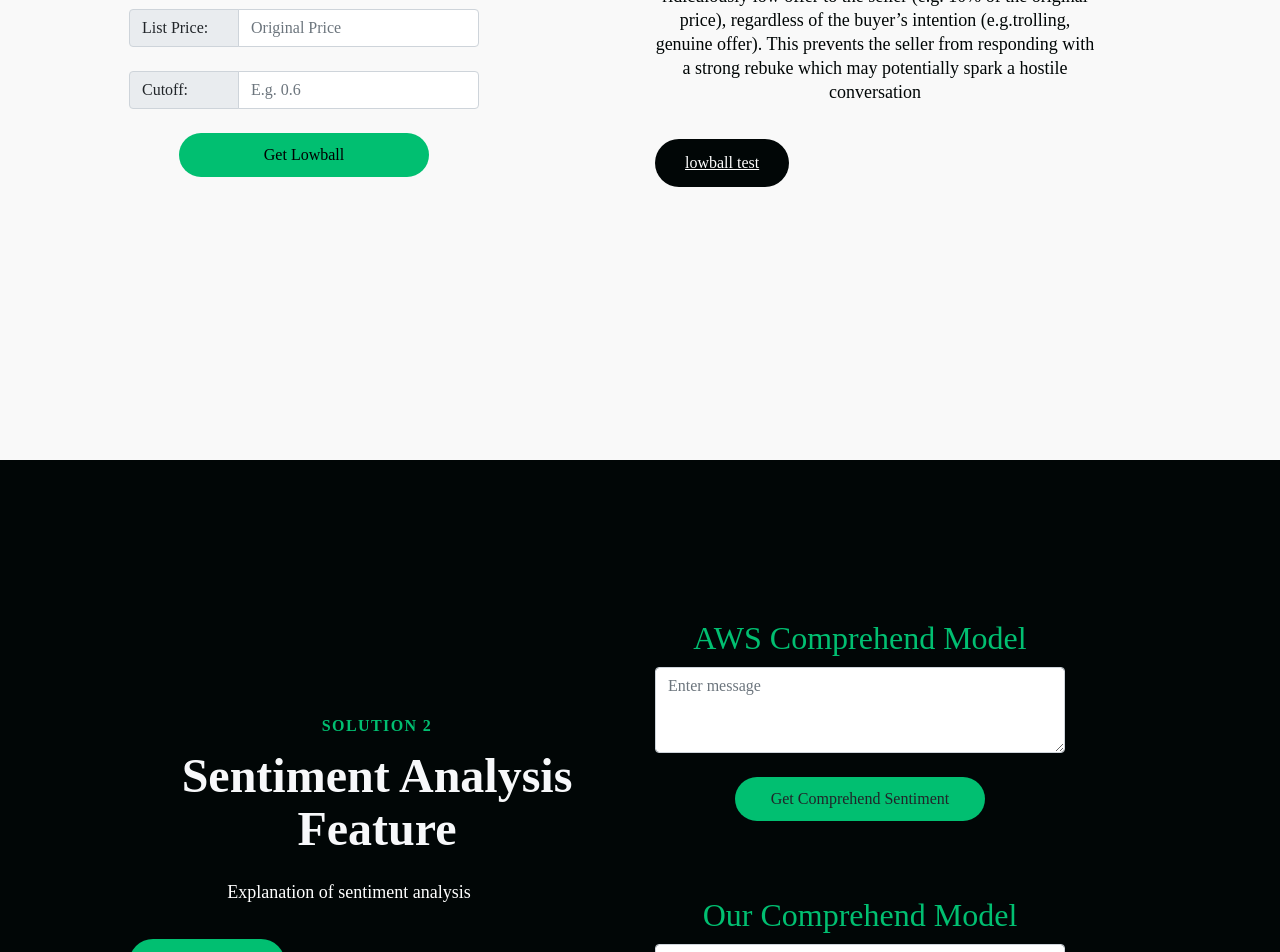
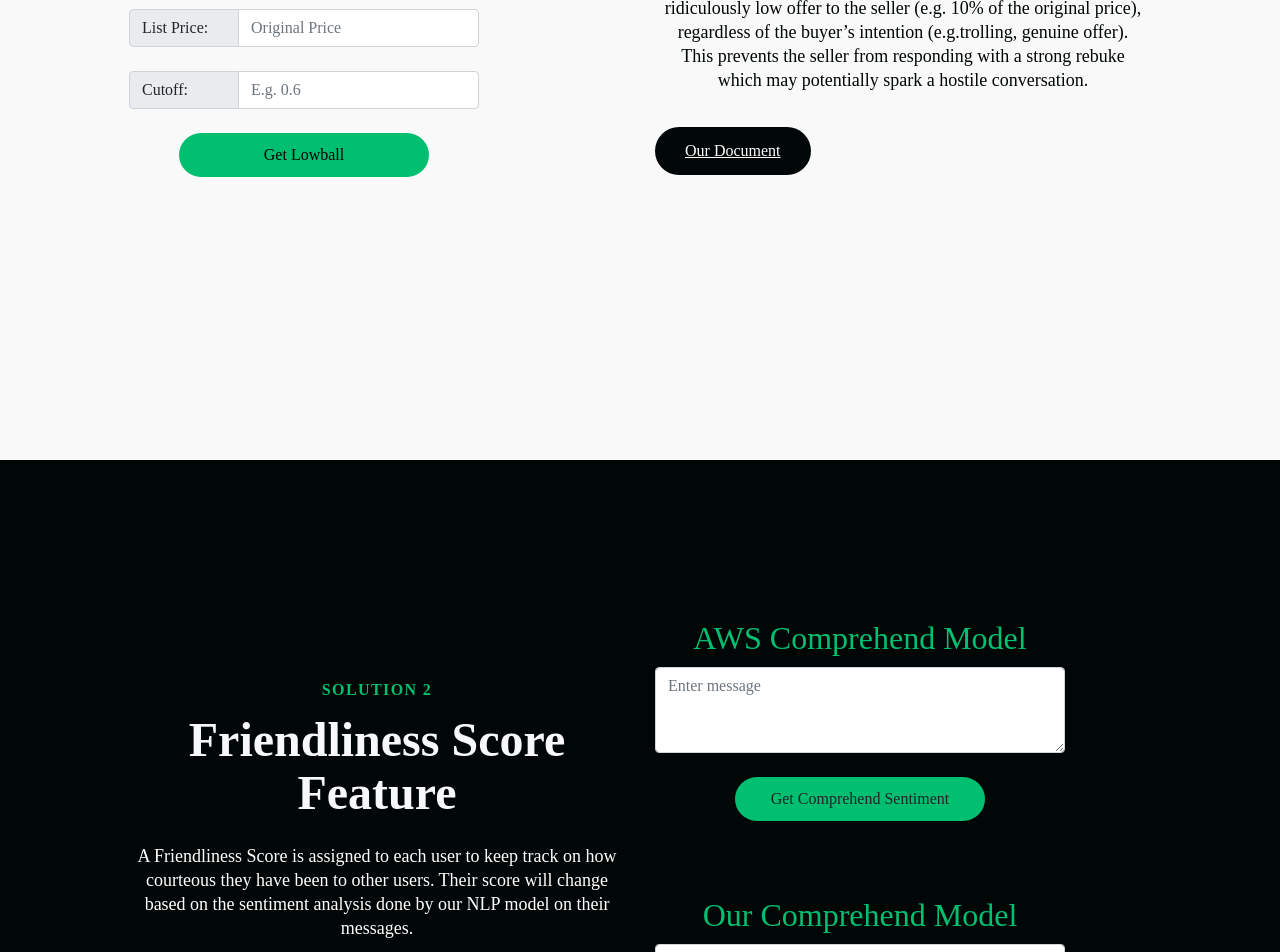
Before and after one commit to tangboxuan/aws_buildon_2021, a React (Create React App) app: page / in a window 1280 px wide. Shown: the part 2060-3012 px from the top of the page. Built offline with nearby package versions, Linux system fonts and the light colour scheme; a web font is replaced by a local one; what @aws-amplify/predictions, aws-amplify would draw is missing.

Commit message:
Description changes & added links

```diff
--- a/src/App.css
+++ b/src/App.css
@@ -61,3 +61,11 @@
   display: flex;
   justify-content: center;
 }
+
+.hrYHmt {
+  justify-content: center !important;
+}
+
+.tJPBu {
+  justify-content: center !important;
+}
--- a/src/Components/InfoSection/Data.js
+++ b/src/Components/InfoSection/Data.js
@@ -26,7 +26,7 @@ export const homeObjTwo = {
     topLine: 'Solution 1',
     headline: 'Our Anti Low-Balling Feature',
     description: "The anti low-balling feature prevents buyers from making a ridiculously low offer to the seller (e.g. 10% of the original price), regardless of the buyer’s intention (e.g.trolling, genuine offer). This prevents the seller from responding with a strong rebuke which may potentially spark a hostile conversation",
-    buttonLabel: 'lowball test',
+    buttonLabel: 'Our Document',
     imgStart: true,
     img: 'images/undraw_mobile_prototyping_grmd.svg',
     alt: 'image',
--- a/src/Components/InfoSection/InfoElements.js
+++ b/src/Components/InfoSection/InfoElements.js
@@ -76,7 +76,7 @@ export const Heading = styled.h1`
 `;
 
 export const Subtitle = styled.p`
-  max-width: 440px;
+  padding: 0px 12px;
   margin-bottom: 35px;
   font-size: 18px;
   line-height: 24px;
--- a/src/Components/InfoSection/index.js
+++ b/src/Components/InfoSection/index.js
@@ -44,7 +44,8 @@ const InfoSection = ({
                 <Subtitle darkText={darkText}>{description}</Subtitle>
                 <BtnWrap>
                   <Button
-                    to='home'
+                    type="button"
+                    onClick={event => window.open('https://drive.google.com/file/d/1ioo0tkl_QCmeo6g1G4QjHFtoR8K0Dp3U/view?usp=sharing', "_blank")}
                     smooth={true}
                     duration={500}
                     spy={true}
--- a/src/Components/Navbar/index.js
+++ b/src/Components/Navbar/index.js
@@ -84,7 +84,9 @@ const Navbar = ({toggle}) => {
               </NavItem>
             </NavMenu>
             <NavBtn>
-              <NavBtnLink to={{ pathname: "https://www.figma.com/proto/I7hPeR8rNpnsCFhkYFVqit/Carousell-Build-On-hackathon?node-id=0%3A1" }}
+              <NavBtnLink
+              onClick = {event => window.open("https://www.figma.com/proto/I7hPeR8rNpnsCFhkYFVqit/Carousell-Build-On-hackathon?node-id=0%3A1", "_blank")}
+
               target="_parent">Figma UI</NavBtnLink>
             </NavBtn>
           </NavbarContainer>
--- a/src/Components/TestingSection/Data.js
+++ b/src/Components/TestingSection/Data.js
@@ -12,8 +12,8 @@ export const testObjOne = {
     lightTextDesc: false,
     topLine: 'Solution 1',
     headline: 'Our Anti Low-Balling Feature',
-    description: "The anti low-balling feature prevents buyers from making a ridiculously low offer to the seller (e.g. 10% of the original price), regardless of the buyer’s intention (e.g.trolling, genuine offer). This prevents the seller from responding with a strong rebuke which may potentially spark a hostile conversation",
-    buttonLabel: 'lowball test',
+    description: "The anti low-balling feature prevents buyers from making a ridiculously low offer to the seller (e.g. 10% of the original price), regardless of the buyer’s intention (e.g.trolling, genuine offer). This prevents the seller from responding with a strong rebuke which may potentially spark a hostile conversation.",
+    buttonLabel: 'Our Document',
     imgStart: true,
     ModelForm: LowBall,
     alt: 'image',
@@ -46,8 +46,8 @@ export const testObjTwo = {
     lightText: true,
     lightTextDesc: true,
     topLine: 'Solution 2',
-    headline: 'Sentiment Analysis Feature',
-    description: "Explanation of sentiment analysis",
+    headline: 'Friendliness Score Feature',
+    description: "A Friendliness Score is assigned to each user to keep track on how courteous they have been to other users. Their score will change based on the sentiment analysis done by our NLP model on their messages.",
     buttonLabel: 'Our Document',
     imgStart: false,
     ModelForm: friendlinessModels,
--- a/src/Components/TestingSection/TestingElements.js
+++ b/src/Components/TestingSection/TestingElements.js
@@ -77,7 +77,7 @@ export const Heading = styled.h1`
 `;
 
 export const Subtitle = styled.p`
-  max-width: 440px;
+  padding: 0px 6px;
   margin-bottom: 35px;
   font-size: 18px;
   line-height: 24px;
--- a/src/Components/TestingSection/index.js
+++ b/src/Components/TestingSection/index.js
@@ -49,7 +49,7 @@ const TestingSection = ({
                 <Subtitle darkText={darkText}>{description}</Subtitle>
                 <BtnWrap>
                   <Button
-                    to='home'
+                    onClick={event => window.open('https://drive.google.com/file/d/1ioo0tkl_QCmeo6g1G4QjHFtoR8K0Dp3U/view?usp=sharing', "_blank")}
                     smooth={true}
                     duration={500}
                     spy={true}
```
